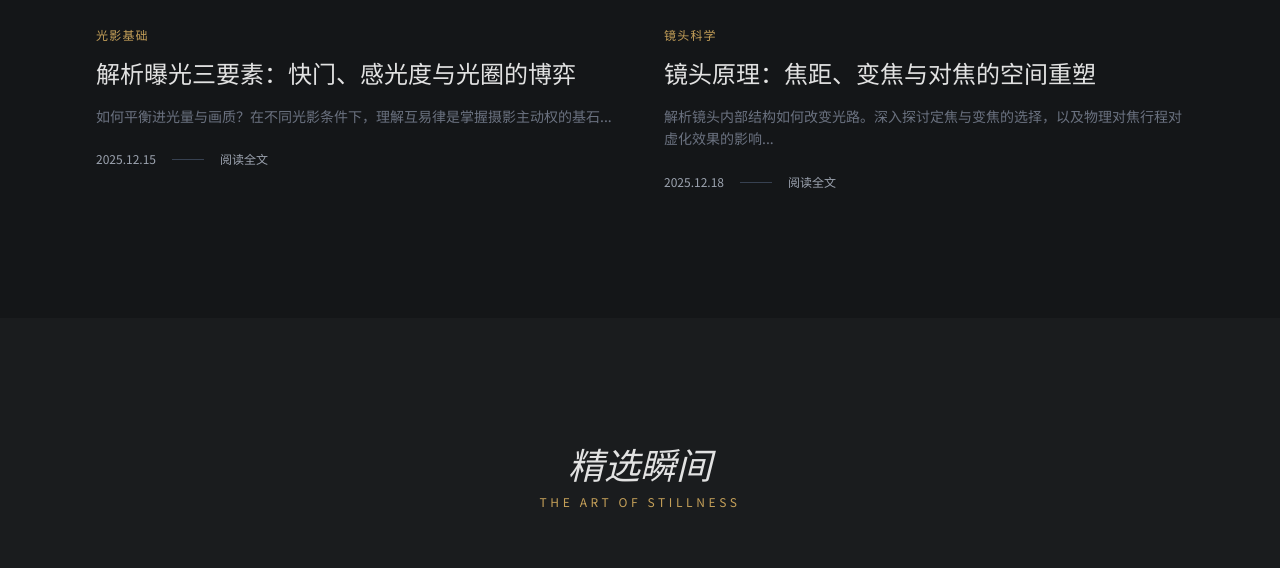
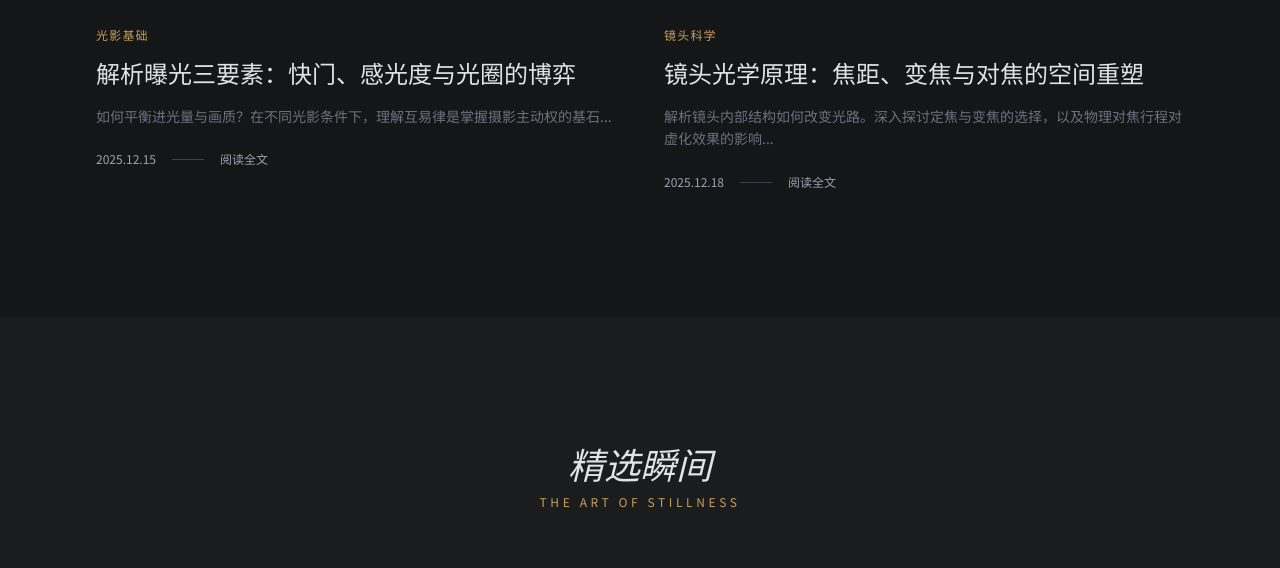
Before and after one commit to xyfx-fhw/photography, a plain HTML site: page index.html in a window 1280 px wide. Shown: the part 1380-1948 px from the top of the page. Drawn offline with nearby package versions, Linux system fonts and the light colour scheme; a web font is replaced by a local one.

Commit message:
Update index.html

```diff
--- a/index.html
+++ b/index.html
@@ -109,7 +109,7 @@
                         <img src="https://images.unsplash.com/photo-1616423641454-ec0f46c666f7?auto=format&fit=crop&q=80&w=800" class="w-full h-full object-cover group-hover:scale-110 transition-transform duration-700 opacity-80" alt="镜头原理">
                     </div>
                     <span class="text-[#c5a059] text-xs font-medium tracking-widest uppercase">镜头科学</span>
-                    <h3 class="text-2xl mt-3 mb-4 group-hover:text-[#c5a059] transition-colors">镜头原理：焦距、变焦与对焦的空间重塑</h3>
+                    <h3 class="text-2xl mt-3 mb-4 group-hover:text-[#c5a059] transition-colors">镜头光学原理：焦距、变焦与对焦的空间重塑</h3>
                     <p class="text-gray-500 leading-relaxed text-sm">解析镜头内部结构如何改变光路。深入探讨定焦与变焦的选择，以及物理对焦行程对虚化效果的影响...</p>
                     <div class="mt-6 flex items-center text-xs text-gray-400">
                         <span class="mr-4">2025.12.18</span>
```
